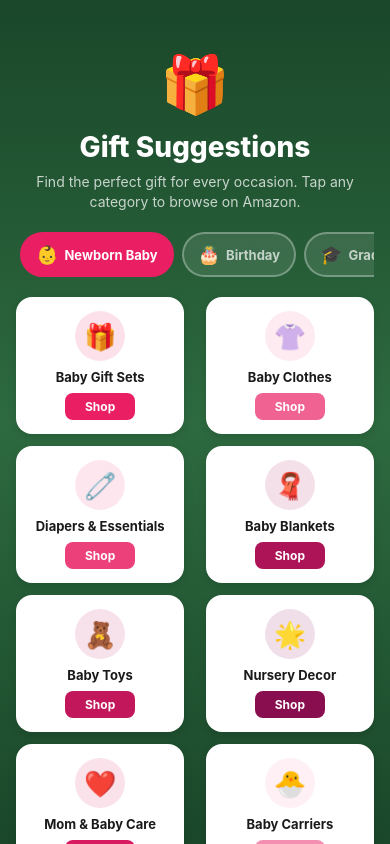
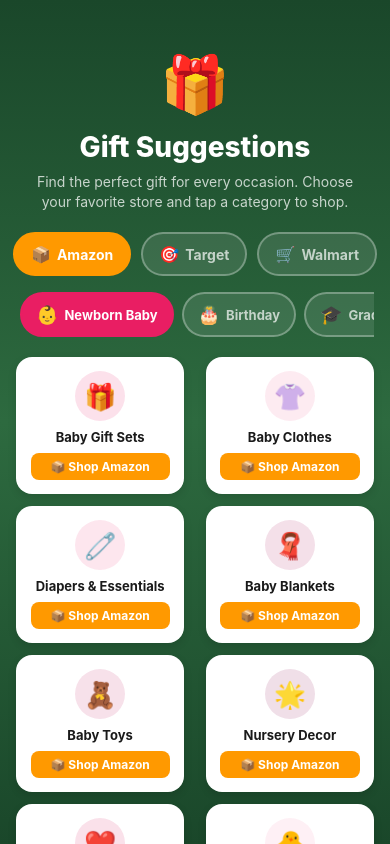
Before and after one commit to senssori-stack/senssori-stack-populationplusone, a React Native app: screen /GiftSuggestions in a window 390 px wide. Built offline with nearby package versions, Linux system fonts and the light colour scheme; no server answers; what @stripe/stripe-react-native, react-native-worklets would draw is missing.

Commit message:
Gift Suggestions: add Target and Walmart retailer picker alongside Amazon, affiliate link support

```diff
--- a/src/screens/GiftSuggestionsScreen.tsx
+++ b/src/screens/GiftSuggestionsScreen.tsx
@@ -14,6 +14,28 @@
 type Props = NativeStackScreenProps<RootStackParamList, 'GiftSuggestions'>;
 
 const AMAZON_TAG = 'populationplu-20';
+
+// ─── Target & Walmart Affiliate Tags ─────────────────────────────
+// Sign up at https://app.impact.com/ and search for each brand.
+// Once approved, replace these with your real campaign IDs.
+const TARGET_AFFILIATE_ID = ''; // e.g., '12345' from Impact
+const WALMART_AFFILIATE_ID = ''; // e.g., '67890' from Impact
+
+type RetailerKey = 'amazon' | 'target' | 'walmart';
+
+interface Retailer {
+    key: RetailerKey;
+    name: string;
+    emoji: string;
+    color: string;
+    bgColor: string;
+}
+
+const RETAILERS: Retailer[] = [
+    { key: 'amazon', name: 'Amazon', emoji: '\uD83D\uDCE6', color: '#ff9900', bgColor: '#fff3e0' },
+    { key: 'target', name: 'Target', emoji: '\uD83C\uDFAF', color: '#cc0000', bgColor: '#ffebee' },
+    { key: 'walmart', name: 'Walmart', emoji: '\uD83D\uDED2', color: '#0071dc', bgColor: '#e3f2fd' },
+];
 
 type OccasionKey = 'newborn' | 'birthday' | 'graduation' | 'anniversary' | 'milestone';
 
@@ -119,12 +141,33 @@
 export default function GiftSuggestionsScreen({ navigation, route }: Props) {
     const initialOccasion = (route.params?.occasion as OccasionKey) || 'newborn';
     const [selectedOccasion, setSelectedOccasion] = useState<OccasionKey>(initialOccasion);
+    const [selectedRetailer, setSelectedRetailer] = useState<RetailerKey>('amazon');
 
     const currentOccasion = OCCASIONS.find((o) => o.key === selectedOccasion) || OCCASIONS[0];
 
-    const openAmazon = (searchTerm: string) => {
-        const url = `https://www.amazon.com/s?k=${searchTerm}&tag=${AMAZON_TAG}`;
-        Linking.openURL(url).catch(() => {});
+    const openRetailer = (searchTerm: string, retailer: RetailerKey) => {
+        let url: string;
+        switch (retailer) {
+            case 'target':
+                if (TARGET_AFFILIATE_ID) {
+                    url = `https://goto.target.com/c/${TARGET_AFFILIATE_ID}/1/s/search?k=${searchTerm.replace(/\+/g, ' ')}`;
+                } else {
+                    url = `https://www.target.com/s?searchTerm=${searchTerm.replace(/\+/g, '+')}`;
+                }
+                break;
+            case 'walmart':
+                if (WALMART_AFFILIATE_ID) {
+                    url = `https://goto.walmart.com/c/${WALMART_AFFILIATE_ID}/1/s/search?q=${searchTerm.replace(/\+/g, ' ')}`;
+                } else {
+                    url = `https://www.walmart.com/search?q=${searchTerm.replace(/\+/g, '+')}`;
+                }
+                break;
+            case 'amazon':
+            default:
+                url = `https://www.amazon.com/s?k=${searchTerm}&tag=${AMAZON_TAG}`;
+                break;
+        }
+        Linking.openURL(url).catch(() => { });
     };
 
     return (
@@ -138,8 +181,36 @@
                     <Text style={styles.title}>Gift Suggestions</Text>
                     <Text style={styles.subtitle}>
                         Find the perfect gift for every occasion.{' '}
-                        Tap any category to browse on Amazon.
+                        Choose your favorite store and tap a category to shop.
                     </Text>
+                </View>
+
+                {/* Retailer Picker */}
+                <View style={styles.retailerRow}>
+                    {RETAILERS.map((retailer) => (
+                        <TouchableOpacity
+                            key={retailer.key}
+                            style={[
+                                styles.retailerChip,
+                                selectedRetailer === retailer.key && {
+                                    backgroundColor: retailer.color,
+                                    borderColor: retailer.color,
+                                },
+                            ]}
+                            onPress={() => setSelectedRetailer(retailer.key)}
+                            activeOpacity={0.8}
+                        >
+                            <Text style={styles.retailerEmoji}>{retailer.emoji}</Text>
+                            <Text
+                                style={[
+                                    styles.retailerLabel,
+                                    selectedRetailer === retailer.key && styles.retailerLabelActive,
+                                ]}
+                            >
+                                {retailer.name}
+                            </Text>
+                        </TouchableOpacity>
+                    ))}
                 </View>
 
                 {/* Occasion Tabs */}
@@ -177,22 +248,25 @@
 
                 {/* Category Grid */}
                 <View style={styles.categoryGrid}>
-                    {currentOccasion.categories.map((cat) => (
+                    {currentOccasion.categories.map((cat) => {
+                        const activeRetailer = RETAILERS.find(r => r.key === selectedRetailer) || RETAILERS[0];
+                        return (
                             <TouchableOpacity
                                 key={cat.id}
                                 style={styles.categoryCard}
-                            onPress={() => openAmazon(cat.searchTerm)}
+                                onPress={() => openRetailer(cat.searchTerm, selectedRetailer)}
                                 activeOpacity={0.85}
                             >
                                 <View style={[styles.categoryEmojiCircle, { backgroundColor: cat.color + '20' }]}>
                                     <Text style={styles.categoryEmoji}>{cat.emoji}</Text>
                                 </View>
                                 <Text style={styles.categoryName}>{cat.name}</Text>
-                            <View style={[styles.shopButton, { backgroundColor: cat.color }]}>
-                                <Text style={styles.shopButtonText}>Shop</Text>
+                                <View style={[styles.shopButton, { backgroundColor: activeRetailer.color }]}>
+                                    <Text style={styles.shopButtonText}>{activeRetailer.emoji} Shop {activeRetailer.name}</Text>
                                 </View>
                             </TouchableOpacity>
-                    ))}
+                        );
+                    })}
                 </View>
 
                 {/* Tips */}
@@ -207,6 +281,7 @@
 
                 <Text style={styles.disclosure}>
                     As an Amazon Associate, Population +1 earns from qualifying purchases.{' '}
+                    We may also earn commissions from Target and Walmart through affiliate partnerships.{' '}
                     Prices and availability are subject to change.
                 </Text>
 
@@ -353,6 +428,35 @@
         lineHeight: 22,
         marginBottom: 8,
     },
+    // Retailer Picker
+    retailerRow: {
+        flexDirection: 'row',
+        justifyContent: 'center',
+        gap: 10,
+        marginBottom: 16,
+    },
+    retailerChip: {
+        flexDirection: 'row',
+        alignItems: 'center',
+        paddingHorizontal: 16,
+        paddingVertical: 10,
+        borderRadius: 25,
+        borderWidth: 2,
+        borderColor: 'rgba(255,255,255,0.3)',
+        backgroundColor: 'rgba(255,255,255,0.1)',
+    },
+    retailerEmoji: {
+        fontSize: 16,
+        marginRight: 6,
+    },
+    retailerLabel: {
+        fontSize: 14,
+        fontWeight: '700',
+        color: 'rgba(255,255,255,0.7)',
+    },
+    retailerLabelActive: {
+        color: '#fff',
+    },
     disclosure: {
         fontSize: 11,
         color: 'rgba(255,255,255,0.45)',
```
Lines whose indentation alone changed are shown as unchanged.
